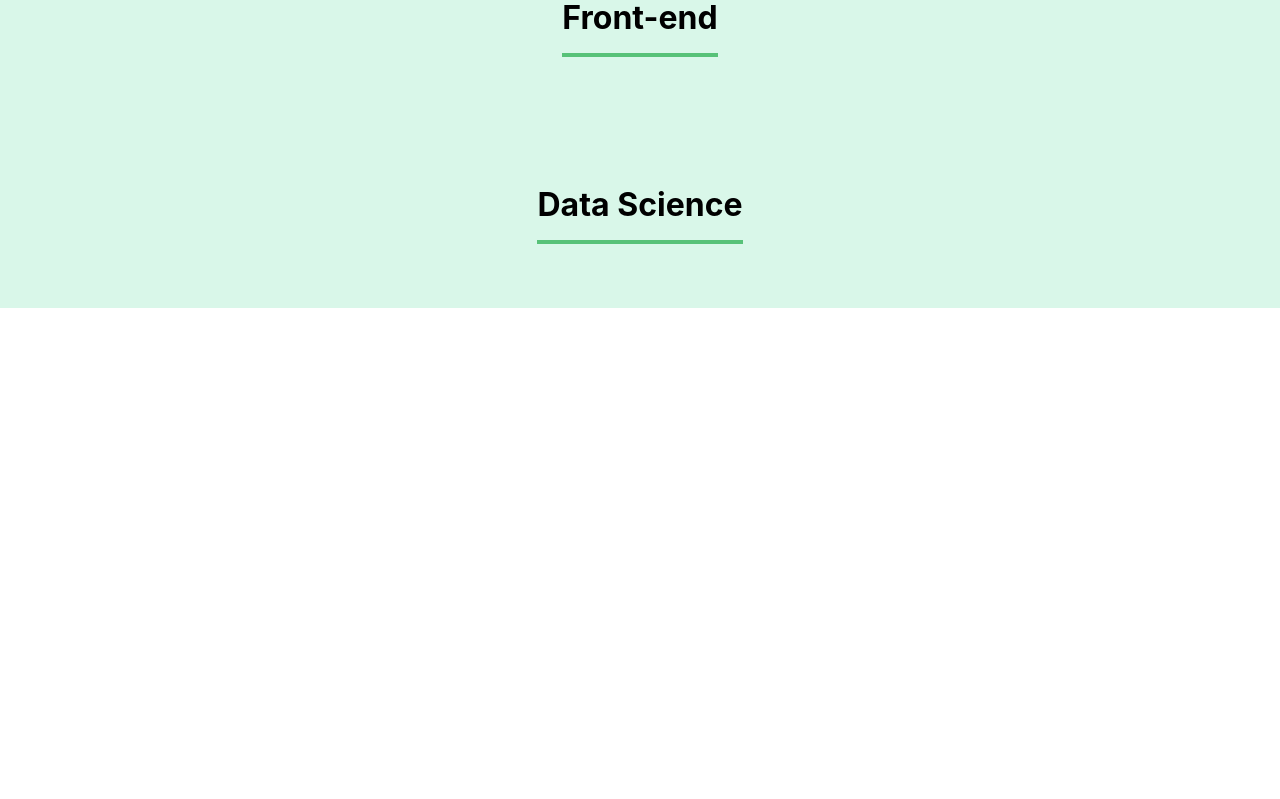
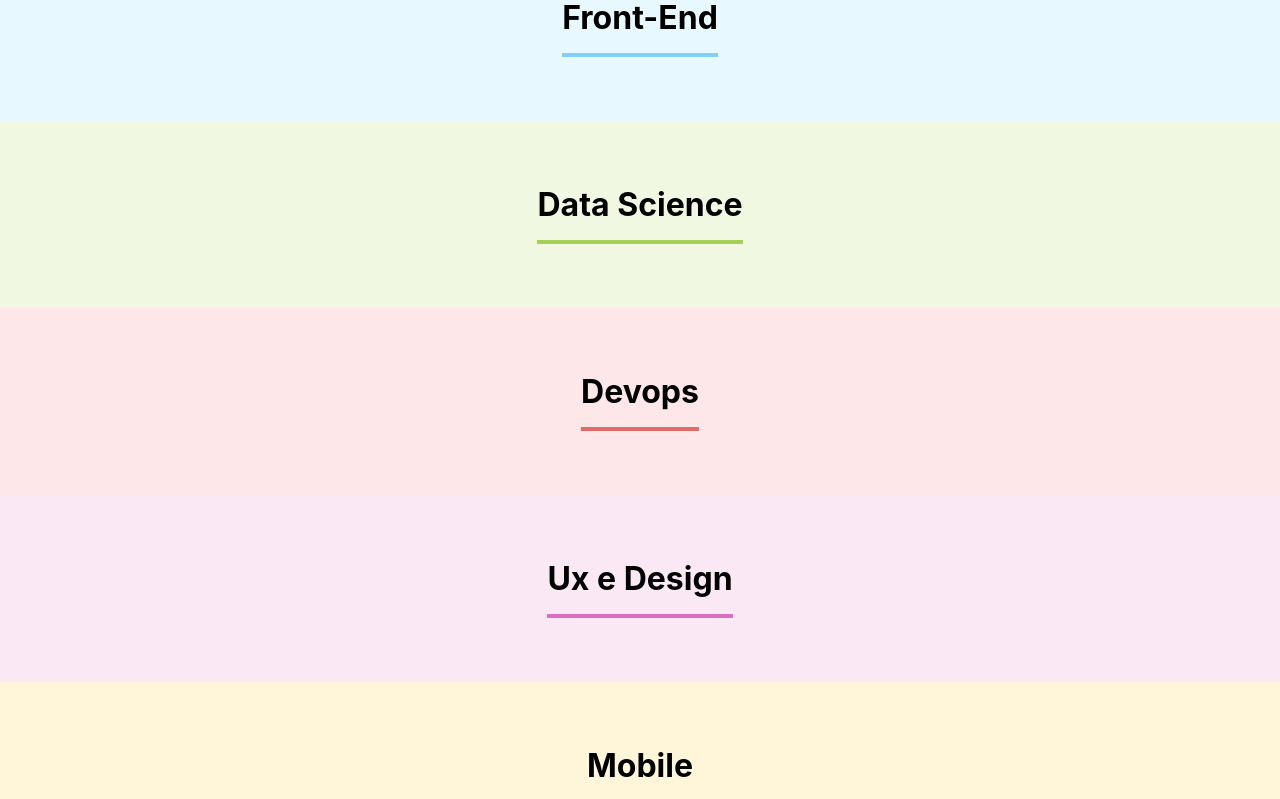
Before and after one commit to LeozinGs/react-organo, a React (Create React App) app: page / in a window 1280 px wide. Shown: the part 1600-2399 px from the top of the page. Before the commit the page ends 1908 px from the top, so only its background shows below. Built offline with nearby package versions, Linux system fonts and the light colour scheme.

Commit message:
⚡️ Refatora o código para deletar códigos duplicados.

```diff
--- a/src/App.js
+++ b/src/App.js
@@ -4,6 +4,50 @@ import Formulario from './components/Formulario/index.js';
 import Time from './components/Time/index.js';
 
 function App() {
+
+  const times = [
+    {
+      nome: 'Programação',
+      corPrimaria: '#57C278',
+      corSecundaria: '#D9F7E9'
+    },
+
+    {
+      nome: 'Front-End',
+      corPrimaria: '#82CFFA',
+      corSecundaria: '#E8F8FF'
+    },
+
+    {
+      nome: 'Data Science',
+      corPrimaria: '#A6D157',
+      corSecundaria: '#F0F8E2'
+    },
+
+    {
+      nome: 'Devops',
+      corPrimaria: '#E06B69',
+      corSecundaria: '#FDE7E8'
+    },
+
+    {
+      nome: 'Ux e Design',
+      corPrimaria: '#DB6EBF',
+      corSecundaria: '#FAE9F5'
+    },
+
+    {
+      nome: 'Mobile',
+      corPrimaria: '#FFBA05',
+      corSecundaria: '#FFF5D9'
+    },
+
+    {
+      nome: 'Inovação e Gestão',
+      corPrimaria: '#FF8A29',
+      corSecundaria: '#FFEEDF'
+    }
+  ];
 
   const [colaboradores, setColaboradores] = useState([]);
 
@@ -17,11 +61,15 @@ function App() {
 
       <Formulario
         aoColaboradorCadastrado={colaborador => aoNovoColaboradorAdicionado(colaborador)}
+        times={times.map(time => time.nome)}
       />
 
-      <Time nome='Programação' />
-      <Time nome='Front-end' />
-      <Time nome='Data Science' />
+      {times.map(time => <Time
+        key={time.nome}
+        nome={time.nome}
+        corPrimaria={time.corPrimaria}
+        corSecundaria={time.corSecundaria}
+      />)};
     </div>
   );
 }
--- a/src/components/Formulario/index.js
+++ b/src/components/Formulario/index.js
@@ -5,16 +5,6 @@ import ListaSuspensa from '../ListaSuspensa';
 import './Formulario.css';
 
 const Formulario = (props) => {
-
-    const times = [
-        'Programação',
-        'Front-End',
-        'Data Science',
-        'Devops',
-        'Ux e Design',
-        'Mobile',
-        'Inovação e Gestão'
-    ];
 
     const [nome, setNome] = useState('');
     const [cargo, setCargo] = useState('');
@@ -61,7 +51,7 @@ const Formulario = (props) => {
                 <ListaSuspensa
                     obrigatorio={true}
                     label='Times'
-                    itens={times}
+                    itens={props.times}
                     valor={time}
                     aoAlterado={valor => setTime(valor)}
                 />
--- a/src/components/Time/Time.css
+++ b/src/components/Time/Time.css
@@ -1,12 +1,11 @@
 .time {
     text-align: center;
     padding: 2rem;
-    background-color: #D9F7E9;
 }
 
 .time h3 {
     font-size: 32px;
-    border-bottom: 4px solid #57C278;
+    border-bottom: 4px solid;
     display: inline-block;
     padding-bottom: 1rem;
 }
--- a/src/components/Time/index.js
+++ b/src/components/Time/index.js
@@ -1,9 +1,13 @@
 import './Time.css';
 
 const Time = (props) => {
+
+    const cssSection = { backgroundColor: props.corSecundaria };
+    const cssH3 = { borderColor: props.corPrimaria };
+
     return (
-        <section className='time'>
-            <h3>{props.nome}</h3>
+        <section className='time' style={cssSection}>
+            <h3 style={cssH3}>{props.nome}</h3>
         </section>
     );
 }
```
Also changed, not shown: src/components/Card/Card.css (added), src/components/Card/index.js (added).
